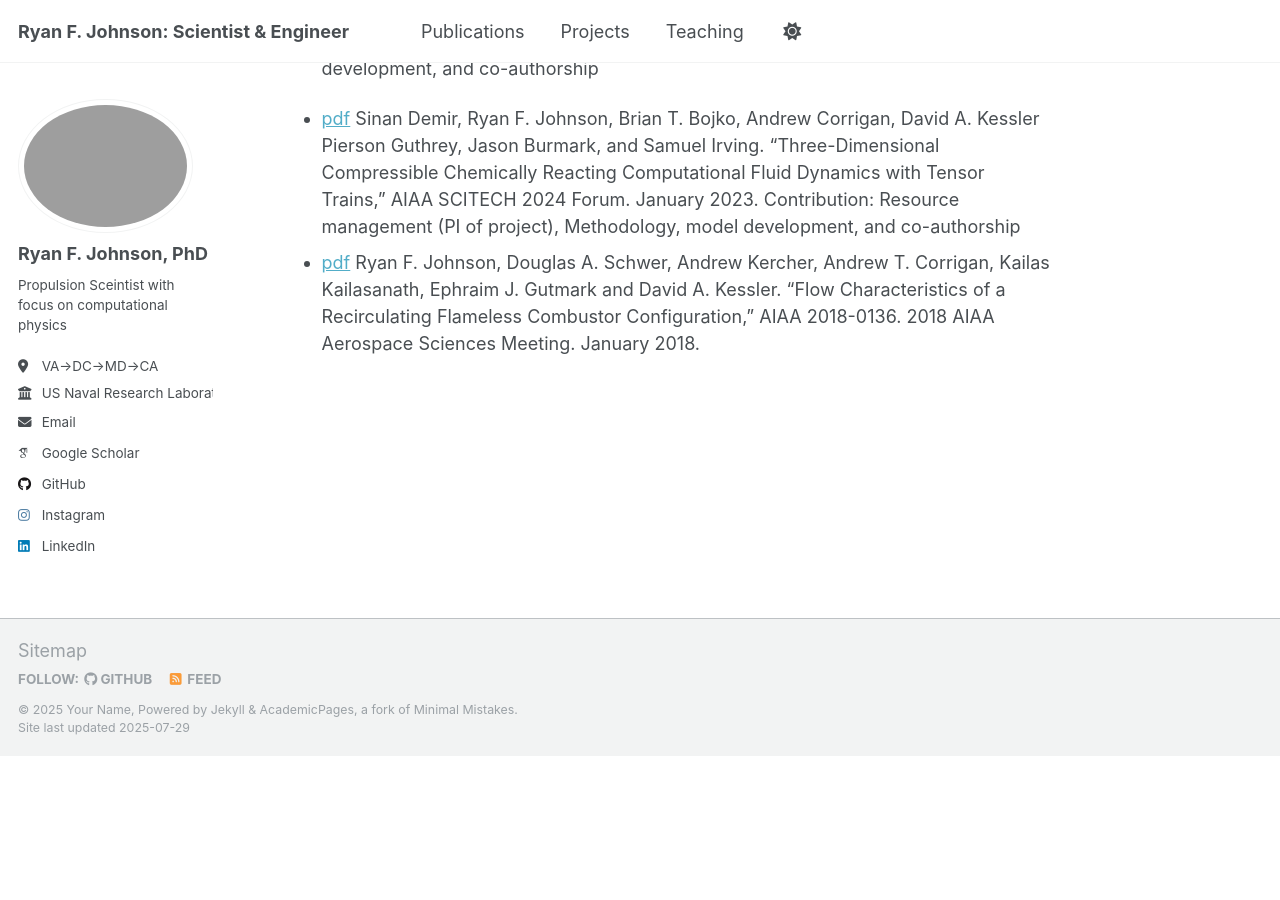
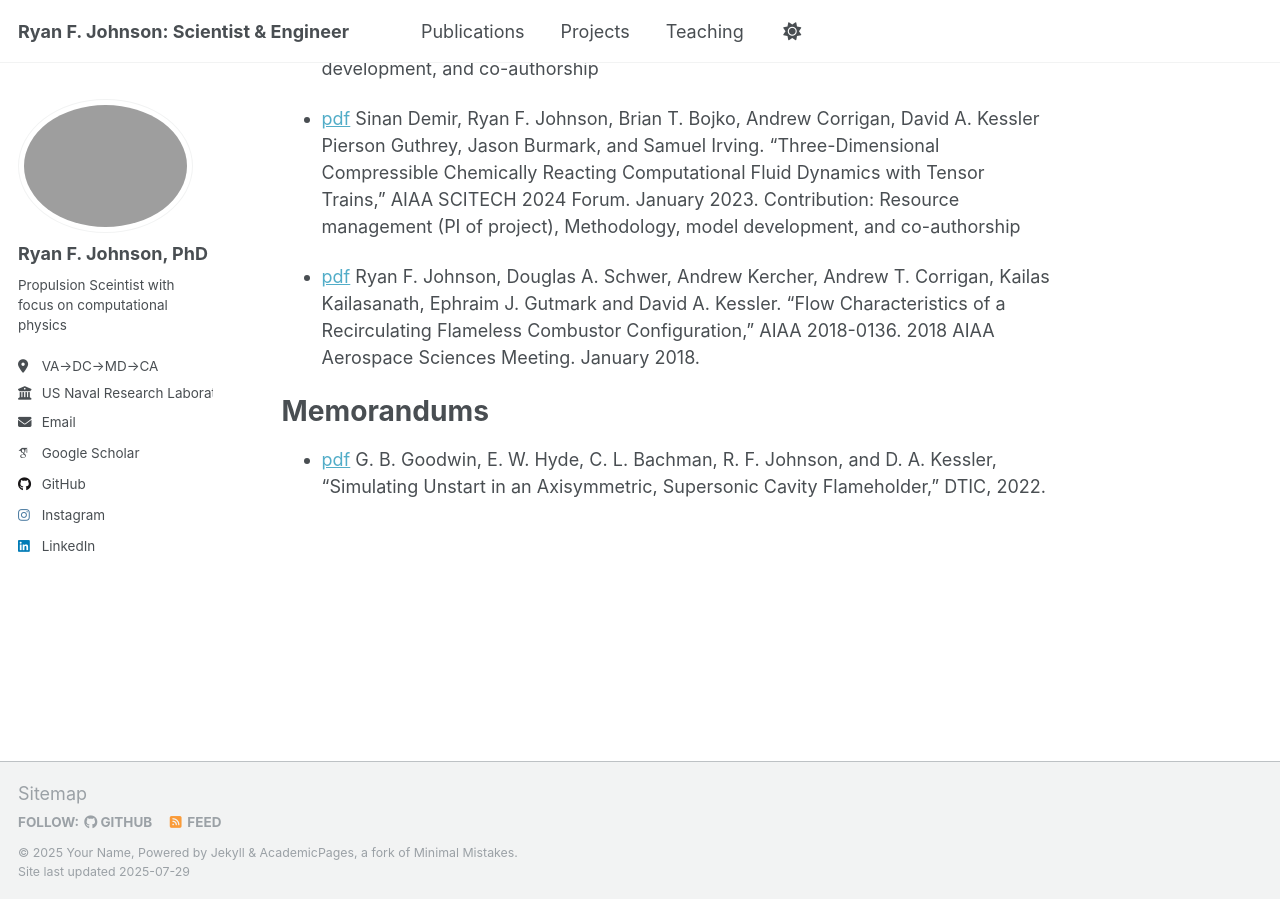
Before and after one commit to drryjoh/drryjoh.github.io, a Jekyll site: the page built from _pages/about.md, in a window 1280 px wide and 900 px high, scrolled down 3908 px. Built offline with Jekyll 4.4.1, drawn with Linux system fonts in a browser that asks for light colours; some web fonts are replaced; a script that is not in the unit is left out; before the commit the page ends 4664 px from its top, so only the background shows below that.

Commit message:
unstart paper

```diff
--- a/_pages/about.md
+++ b/_pages/about.md
@@ -100,4 +100,10 @@ Select Conference Proceedings
 
 - [pdf](pdfs/sinan_TT.pdf) Sinan Demir, Ryan F. Johnson, Brian T. Bojko, Andrew Corrigan, David A. Kessler Pierson Guthrey, Jason Burmark, and Samuel Irving. "Three-Dimensional Compressible Chemically Reacting Computational Fluid Dynamics with Tensor Trains," AIAA SCITECH 2024 Forum. January 2023.
     Contribution:  Resource management (PI of project), Methodology, model development, and co-authorship
+
 - [pdf](pdfs/Joh_flameless.pdf) Ryan F. Johnson, Douglas A. Schwer, Andrew Kercher, Andrew T. Corrigan, Kailas Kailasanath, Ephraim J. Gutmark and David A. Kessler. "Flow Characteristics of a Recirculating Flameless Combustor Configuration," AIAA 2018-0136. 2018 AIAA Aerospace Sciences Meeting. January 2018.
+
+Memorandums
+======
+
+- [pdf](pdfs/goodwin_scramjet_memo.pdf) G. B. Goodwin, E. W. Hyde, C. L. Bachman, R. F. Johnson, and D. A. Kessler, “Simulating Unstart in an Axisymmetric, Supersonic Cavity Flameholder,” DTIC, 2022.
```
Also changed, not shown: 1 other file.
